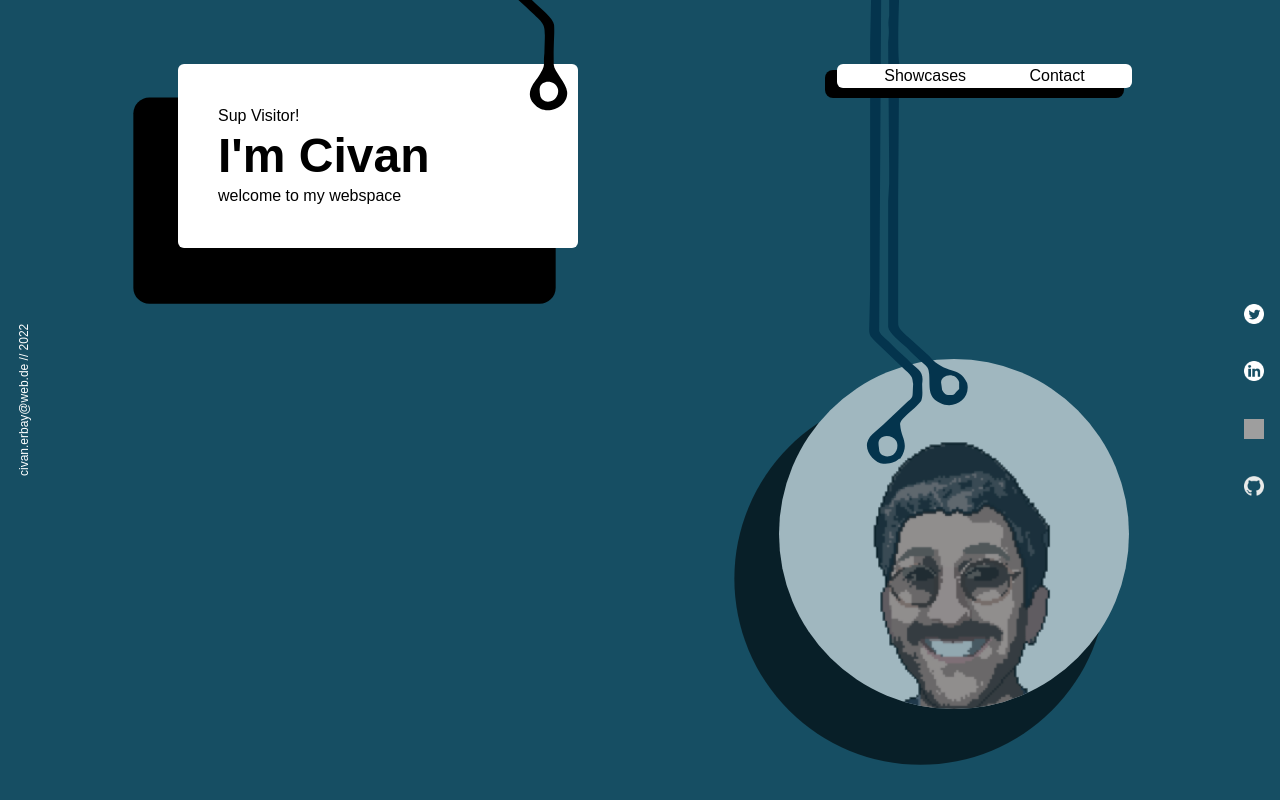
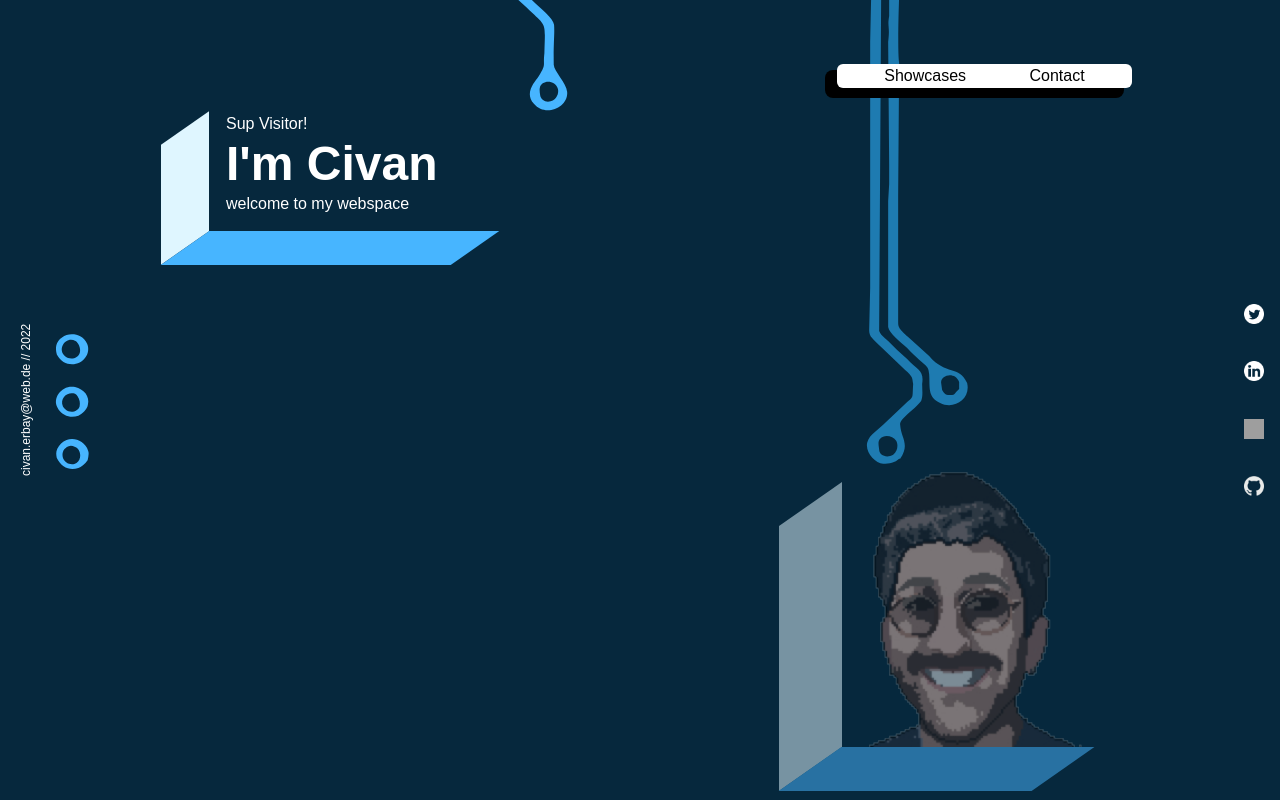
Before and after one commit to CivanErbay/civan.io-next, a Next.js app: page / in a window 1280 px wide. Shown: the top 800 px of the page. Built offline with nearby package versions, Linux system fonts and the light colour scheme; grey boxes are pictures that could not be loaded; a web font is replaced by a local one.

Commit message:
Add new styling

```diff
--- a/components/Impressum.tsx
+++ b/components/Impressum.tsx
@@ -1,5 +1,6 @@
 import { useEffect, useState } from "react";
 import styles from "./Impressum.module.css";
+import CroppedBoard from "../components/SVG/CroppedBoard";
 
 export default function Impressum() {
   useEffect(() => {
@@ -11,16 +12,19 @@ export default function Impressum() {
 
   return (
     <>
-      {" "}
       <div
-        className={`fixed top-0 -left-10 flex justify-between items-center px-4 h-screen ${
+        className={`fixed top-0 -left-10 flex flex-col justify-between items-center px-4 h-screen ${
           styles.impressumLeft
         } ${styles.animate} ${animate && styles.appearLeft}`}
       >
-        <div className="opacity-0 md:opacity-1 h-1/3 w-[2px] bg-white"></div>
-        <h2 className="text-xs">civan.erbay@web.de &#x2f;&#x2f; 2022</h2>
-        <div className="opacity-0 md:opacity-1 h-1/3 w-[2px] bg-white"></div>
+        <div className="">
+          <div className="opacity-0 md:opacity-1 h-1/3 w-[2px] bg-white"></div>
+          <h2 className="text-xs">civan.erbay@web.de &#x2f;&#x2f; 2022</h2>
+          <div className="opacity-0 md:opacity-1 h-1/3 w-[2px] bg-white"></div>
+        </div>
+        <CroppedBoard />
       </div>
+
       <div
         className={`fixed top-0 -right-10 flex justify-between items-center px-4 h-screen ${
           styles.impressumRight
--- a/components/Landing.module.css
+++ b/components/Landing.module.css
@@ -27,9 +27,53 @@
     animation-fill-mode: forwards;
   }
 
+  .animate::after {
+    content: "";
+    height: 34px;
+    width: 290px;
+    background-color: #47b5ff;
+    position: absolute;
+    top: 127px;
+    left: -33px;
+    transform: skewX(-55deg);
+  }
+  .animate::before {
+    content: "";
+    height: 120px;
+    width: 48px;
+    background-color: #dff6ff;
+    position: absolute;
+    left: -57px;
+    top: 24px;
+    top: px;
+    transform: skewY(-35deg);
+  }
+
   .animate2 {
     animation: appear 2s 5s ease-out /* , shadowAppear 1s 6s ease-out */;
     animation-fill-mode: forwards;
+  }
+
+  .animate2::after {
+    content: "";
+    height: 44px;
+    width: 253px;
+    background-color: #47b5ff;
+    position: absolute;
+    top: 358px;
+    left: 31px;
+    transform: skewX(-55deg);
+  }
+  .animate2::before {
+    content: "";
+    height: 265px;
+    width: 63px;
+    background-color: #dff6ff;
+    position: absolute;
+    left: 0px;
+    top: 115px;
+    top: px;
+    transform: skewY(-35deg);
   }
 
   .animate3 {
--- a/components/Landing.tsx
+++ b/components/Landing.tsx
@@ -9,7 +9,7 @@ export default function Landing() {
     <>
       <div id="landingSection" className="relative min-h-[750px] md:h-[1000] w-full flex items-center justify-center flex-col md:flex-row">
         <div
-          className={`top-[0px] left-0 w-[240px] h-auto md:w-[400px] md:h-auto md:top-[0px] md:left-[30px] absolute rounded-md bg-white text-black px-6 py-4 md:p-10 flex flex-col font-2xl opacity-0 ${styles.animate} `}
+          className={`top-[0px] left-0 w-[240px] h-auto md:w-[400px] md:h-auto md:top-[40px] md:left-[70px] absolute rounded-md tet-white  px-6 py-4 md:p-2 flex flex-col font-2xl opacity-0 ${styles.animate} `}
         >
           {/*  <div
             className={`md:w-6 md:h-6 bg-white md:top-[15px] md:right-[15px] absolute rounded-md ${styles.pulseAnim} `}
@@ -26,7 +26,7 @@ export default function Landing() {
         </div>
 
         <div
-          className={`w-[200px] h-[165px] top-[240px] right-18 md:w-[350px] md:h-[350px] md:right-[3px] md:top-[295px] absolute rounded-md md:rounded-full px-5 py-2 md:p-8 overflow-hidden opacity-0 bg-white ${styles.animate2} ${styles.logo}`}
+          className={`w-[200px] h-[165px] top-[240px] right-18 md:w-[350px] md:h-[350px] md:right-[3px] md:top-[325px] absolute rounded-md md:rounded-md px-5 py-2 md:p-8 opacity-0 ${styles.animate2} ${styles.logo}`}
         >
           {/*   <div
             className={`md:w-6 md:h-6 bg-white md:top-[74px] md:left-[97px] absolute rounded-md ${styles.connector} `}
@@ -36,7 +36,7 @@ export default function Landing() {
           ></div> */}
           <Image
             className="civan"
-            src="/pixel_me.png"
+            src="/pixel_me.svg"
             /* layout="fill" */
             width={300}
             height={300}
@@ -46,7 +46,7 @@ export default function Landing() {
         </div>
 
         <div
-          className={`bottom-[120px] w-[230px] right-16 md:bottom-auto md:top-[310px] md:left-[90px] md:w-[350px] absolute rounded-md bg-white text-black py-3 md:p-8 opacity-0 ${styles.animate3}`}
+          className={`bottom-[120px] w-[230px] right-16 md:bottom-auto md:top-[310px] md:left-[90px] md:w-[350px] absolute rounded-md text-white py-3 md:p-8 opacity-0 ${styles.animate3}`}
         >
           {/*  <div
             className={`md:w-7 md:h-7 bg-white md:bottom-[20px] md:left-[27px] absolute rounded-full`}
--- a/components/SVG/CircuitBoard.module.css
+++ b/components/SVG/CircuitBoard.module.css
@@ -34,6 +34,6 @@
     fill: #075985;
   }
   100% {
-    fill: black;
+    fill: #47B5FF;
   }
 }
--- a/components/SVG/CircuitBoardMin.tsx
+++ b/components/SVG/CircuitBoardMin.tsx
@@ -51,7 +51,7 @@ const CircuitBoard = (props: any) => {
         width="2560"
         height="1708.497"
       >
-        <g stroke="#000000" fill="none" strokeOpacity="1" id="fullBoard">
+        <g stroke="#47B5FF" fill="none" strokeOpacity="1" id="fullBoard">
           {/*    <path
             d="M35 0h13c8 12 5-2 4 71l-4 125-1 59c1 4 0 7-1 11v33l-3 101c-2 31 1 22 7 30l13 13c3 3 6 7 10 8h81c82 0 72-2 83 8l37 36 45 43c31 31 26 27 41 26h44l255 1c4-1 8 0 12-2l16-10c14-6 32 7 25 23-2 6-12 12-22 9-8-2-18-12-25-13H507l-164-1c-5-2-10-8-41-38l-58-56-13-13c-3-3-6-6-10-6l-139-1c-13 2-16-1-20-4-12-13-27-24-27-30-1-6 1-74 1-75l2-106a11645 11645 0 0 0 5-232L35 0m659 557c-4 1-7 4-7 9-1 2 1 5 1 8 9 10 22 0 18-11l-5-5c-2-1-4-2-7-1z"
             className={styles.pathOne}
@@ -97,7 +97,6 @@ const CircuitBoard = (props: any) => {
                 className={styles.pathThree}
                 id="a3"
                 d="M1311.611350643158,548.799 c6.209,-3.648 14.212,-4.538 20.702,-1.049 c4.129,1.8050000000000002 6.502,5.734 8.68,9.467 c2.7030000000000003,8.805 -1.071,16.377 -6.96,19.775 c-2.237,1.578 -2.902,1.721 -8.539,3.282 c-1.488,-0.006000000000000002 -2.964,-0.006000000000000002 -4.422,0.024000000000000004 c-2.91,-0.8600000000000001 -5.788,-1.812 -8.515,-3.129 c-4.666,-3.172 -7.795,-8.491 -8.131,-14.133 c-0.24400000000000002,-3.696 1.525,-7.045 3.178,-10.223 C1308.933350643158,551.477 1310.263350643158,550.129 1311.611350643158,548.799 M1314.831350643158,559.369 c0.793,2.458 1.8730000000000002,4.8740000000000006 1.982,7.496 c0.6040000000000001,1.153 1.244,2.3 1.8850000000000002,3.446 c8.579,5.656000000000001 17.438,-3.187 14.712,-12.169 C1329.323350643158,548.02 1314.747350643158,549.934 1314.831350643158,559.369 z"
-
               />
             </>
           )}
--- a/components/SVG/CroppedBoard.tsx
+++ b/components/SVG/CroppedBoard.tsx
@@ -41,11 +41,11 @@ const CircuitBoard = (props: any) => {
 
       let draw = pathLength * scrollpercent;
 
-      landingDivs.forEach((div) => {
+     /*  landingDivs.forEach((div) => {
         div.style.boxShadow = `-${scrollpercent * 45}px ${
           scrollpercent * 60
-        }px 0px ${scrollpercent * 15}px #000000`;
-      });
+        }px 0px ${scrollpercent * 15}px #47B5FF`;
+      }); */
 
       // Reverse the drawing (when scrolling upwards)
       path.style.strokeDashoffset = pathLength - draw;
@@ -57,15 +57,15 @@ const CircuitBoard = (props: any) => {
           ".pathStagger",
           { fill: "" },
           {
-            fill: "black",
+            fill: "#47B5FF",
             duration: 2,
           }
         );
         gsap.fromTo(
           "body",
-          { backgroundColor: "#00c7d7CC" },
+          { backgroundColor: "#47B5FF" },
           {
-            backgroundColor: "#164e63",
+            backgroundColor: "#06283D",
             duration: 3,
           }
         );
@@ -96,13 +96,13 @@ const CircuitBoard = (props: any) => {
   return (
     <div className={styles.svgWrapper}>
       <svg
-        width="489"
-        height="476"
-        viewBox="0 0 290 270"
+        width="140"
+        height="140"
+        viewBox="-20 0 1 160"
         fill="none"
         xmlns="http://www.w3.org/2000/svg"
       >
-        <g stroke="#000000" fill="none" strokeOpacity="1" id="croppedBoard">
+        <g stroke="#47B5FF" fill="none" strokeOpacity="1" id="croppedBoard">
           <path
             d="M12.094 2.1891C21.993 -1.1409 31.4921 2.69908 36.7491 13.7971C37.4871 17.2491 37.9141 20.9821 36.1701 24.2271C33.8461 28.5091 30.485 32.7241 25.636 34.2001C17.501 37.3391 4.66799 34.1831 0.840995 21.8241C-0.324005 18.2921 0.817034 14.6141 1.50603 11.1191C4.52803 6.5131 9.12305 3.3551 12.094 2.1891ZM14.2291 8.0201C9.06306 11.6001 8.67802 19.7131 12.741 24.2811C14.754 26.6051 17.8161 27.2451 20.7011 27.7941C29.6491 25.7941 31.0271 19.1651 29.8991 14.5341C28.5631 7.91607 19.8351 4.2991 14.2291 8.0201Z"
             className="pathStagger"
--- a/pages/index.tsx
+++ b/pages/index.tsx
@@ -9,7 +9,6 @@ import { Navigation } from "../components/Navigation";
 import { MutableRefObject, useState, useEffect, useRef } from "react";
 import CircuitBoardMin from "../components/SVG/CircuitBoardMin";
 import CircuitStraightLong from "../components/SVG/CircuitStraightLong";
-import CroppedBoard from "../components/SVG/CroppedBoard";
 
 const Home: NextPage = () => {
   const showCaseRef = useRef<
@@ -45,7 +44,7 @@ const Home: NextPage = () => {
         id="landing"
         className={`flex flex-col items-center justify-center w-full relative max-w-sm md:max-w-5xl mx-auto inset-0 font-Trispace text-white px-5 z-10`} //absolute
       >
-        <div className="absolute overflow-hidden z-10 w-full -top-1 md:left-0">
+        <div className="absolute overflow-hidden w-full -top-1 md:left-0">
           <CircuitBoardMin />
         </div>
 
@@ -54,7 +53,7 @@ const Home: NextPage = () => {
         <Navigation ref={showCaseRef} />
         <Landing />
 
-        <CroppedBoard />
+
 
         <Showcases ref={showCaseRef} />
 
--- a/styles/globals.css
+++ b/styles/globals.css
@@ -26,7 +26,7 @@ html {
 }
 body {
   /*  background-color: #164e63; */
-  background-color: #00c7d7cc;
+  background-color: #06283D;
 }
 
 /* .boardStyle {
```
